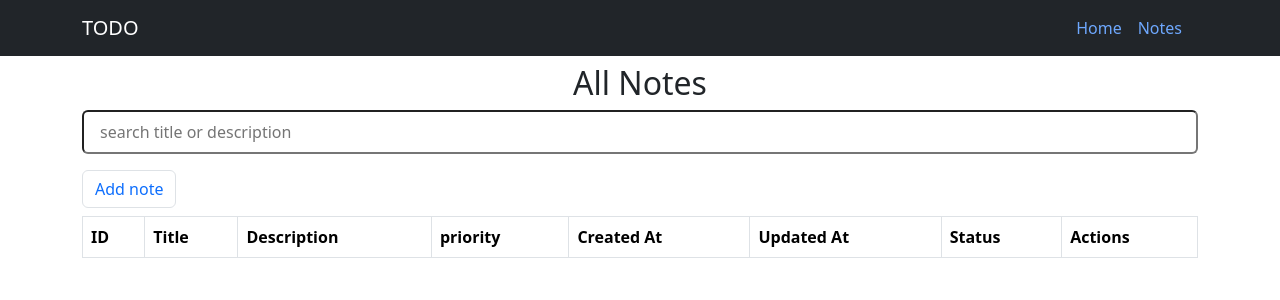
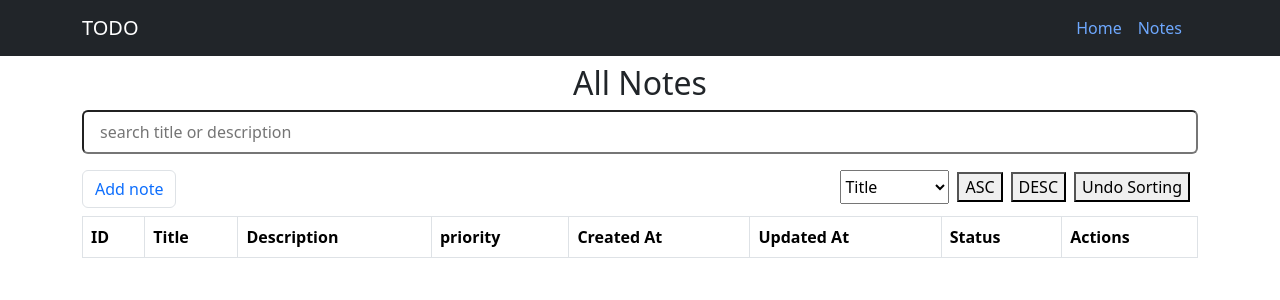
Before and after one commit to ditu10/ditu-todo-app, a React (Create React App) app: page /notes in a window 1280 px wide. Shown: the top 300 px of the page. Built offline with nearby package versions, Linux system fonts and the light colour scheme.

Commit message:
sorting added

```diff
--- a/package.json
+++ b/package.json
@@ -3,6 +3,7 @@
   "version": "0.1.0",
   "private": true,
   "dependencies": {
+    "@fortawesome/fontawesome-svg-core": "^6.5.1",
     "@testing-library/jest-dom": "^5.17.0",
     "@testing-library/react": "^13.4.0",
     "@testing-library/user-event": "^13.5.0",
@@ -11,6 +12,7 @@
     "react-bootstrap": "^2.10.1",
     "react-dom": "^18.2.0",
     "react-hook-form": "^7.51.0",
+    "react-icons": "^5.0.1",
     "react-router-dom": "^6.22.3",
     "react-scripts": "5.0.1",
     "uuidv4": "^6.2.13",
--- a/public/index.html
+++ b/public/index.html
@@ -15,6 +15,8 @@
       user's mobile device or desktop. See https://developers.google.com/web/fundamentals/web-app-manifest/
     -->
     <link rel="manifest" href="%PUBLIC_URL%/manifest.json" />
+    <script src="https://kit.fontawesome.com/39ac1749d7.js" crossorigin="anonymous"></script>
+
     <!--
       Notice the use of %PUBLIC_URL% in the tags above.
       It will be replaced with the URL of the `public` folder during the build.
@@ -39,5 +41,7 @@
       To begin the development, run `npm start` or `yarn start`.
       To create a production bundle, use `npm run build` or `yarn build`.
     -->
+
+
   </body>
 </html>
--- a/src/Components/ViewNotesTable.js
+++ b/src/Components/ViewNotesTable.js
@@ -1,19 +1,70 @@
-import React from 'react'
+import React, { useRef } from 'react'
 import { Button, ButtonGroup } from 'react-bootstrap';
 import Table from 'react-bootstrap/Table';
 import { FormModal } from './FormModal';
 
-export const ViewNotesTable = ({notes,viewNotes, deleteNote, addNoteToTable, setNotes, updateNoteToTable}) => {
 
-console.log(viewNotes)
+export const ViewNotesTable = ({notes,viewNotes,setViewNotes, deleteNote, addNoteToTable, setNotes, updateNoteToTable}) => {
+const sorting = useRef();
+const statusVal = {
+  "Pending" : 1,
+  "In Progress" : 2,
+  "Completed" : 3,
+  "Failed" : 4
+}
+
+
+const sortAscending =(isAsc) =>{
+  const sortProperty =sorting.current.value;
+  let temp = [...viewNotes];
+
+  if(sortProperty === 'status'){
+    temp.sort((a,b) => {
+      return isAsc? statusVal[a[sortProperty]] - statusVal[b[sortProperty]] :
+               statusVal[b[sortProperty]] - statusVal[a[sortProperty]]
+    })
+  } else{
+      temp.sort((a,b) => {
+      return isAsc ? a[sortProperty].localeCompare(b[sortProperty]):
+               b[sortProperty].localeCompare(a[sortProperty])
+    })
+  }
+
+  console.log(temp)
+  setViewNotes(temp)
+
+}
+
+const undoSorting = () => {
+  setViewNotes(notes)
+}
+
     return (
         <div className='container mt-3'>
+        <div className='d-flex justify-content-between'>
         <FormModal addNoteToTable={addNoteToTable}  heading="Add New Note" buttonName="Add note"/>
+        <div>
+          <select className='py-1 me-2' ref={sorting} defaultValue="title">
+            <option value="title">Title</option>
+            <option value="description">Description</option>
+            <option value="priority">priority</option>
+            <option value="createdAt">Created At</option>
+            <option value="updatedAt">Updated At</option>
+            <option value="status">Status</option>
+          </select>
+
+          <button onClick={() => sortAscending(true)} className='me-2'>ASC</button>
+          <button onClick={() => sortAscending(false)} className='me-2'>DESC</button>
+          <button onClick={() => undoSorting()} className='me-2'>Undo Sorting</button>
+        </div>
+        </div>
         <Table className='mt-2' striped responsive bordered hover>
           <thead>
             <tr>
               <th>ID</th>
-              <th>Title</th>
+              <th>Title
+
+              </th>
               <th>Description</th>
               <th>priority</th>
               <th>Created At</th>
--- a/src/index.js
+++ b/src/index.js
@@ -5,6 +5,7 @@ import reportWebVitals from './reportWebVitals';
 import router from './Routes';
 import 'bootstrap/dist/css/bootstrap.min.css';
 import './App.css';
+
 
 import {
   RouterProvider,
```
Also changed, not shown: src/icons/up-arrow.png (added), 1 other file (tests, documents, lock files or other folders).
